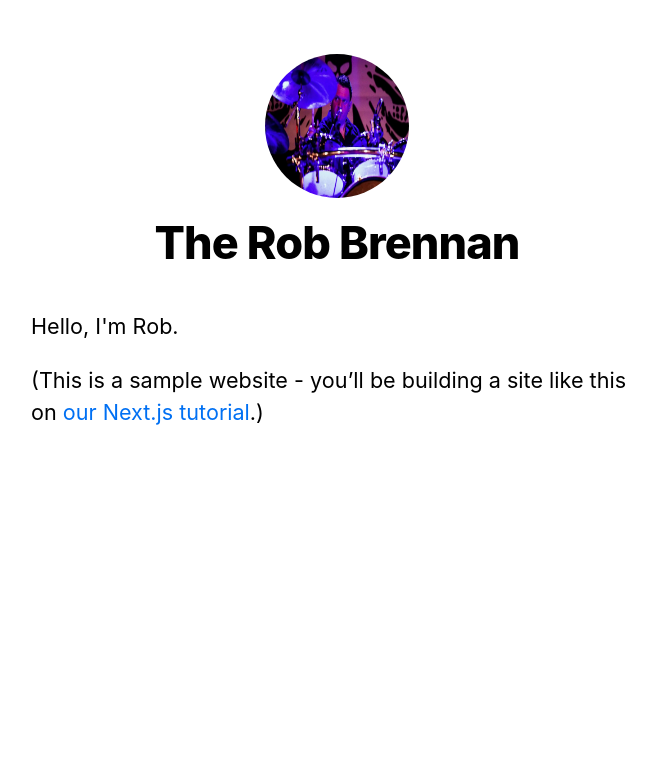
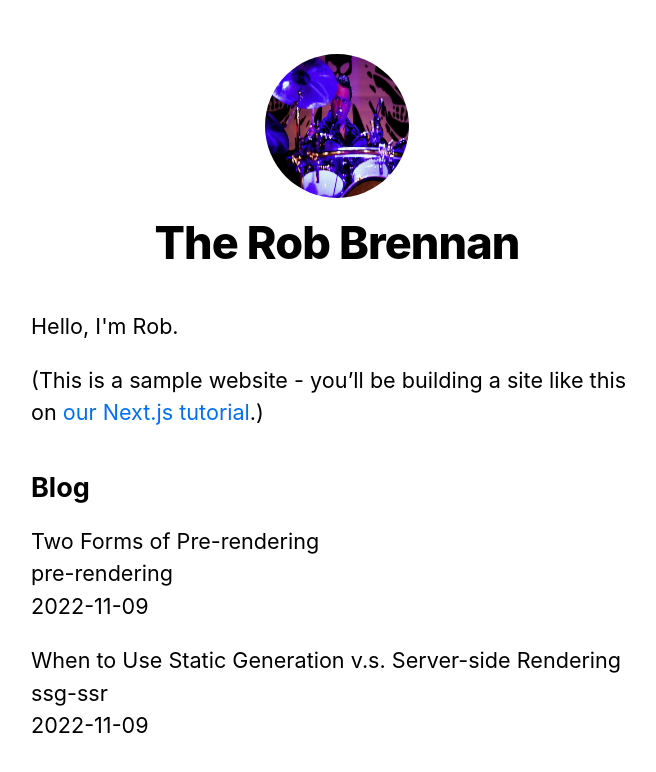
Before and after one commit to TheRobBrennan/concourse-2022.11.07, a Next.js app in the folder __reference__/nextjs-blog/: page / in a window 1280 px wide. Shown: the top 772 px of the page, without its empty margins (303-959 px from the left). Built offline with nearby package versions, Linux system fonts and the light colour scheme.

Commit message:
Use static generation for our default page

```diff
--- a/__reference__/nextjs-blog/pages/index.js
+++ b/__reference__/nextjs-blog/pages/index.js
@@ -2,7 +2,19 @@
 import Layout, { siteTitle } from "../components/layout";
 import utilStyles from "../styles/utils.module.css";
 
-export default function Home() {
+// Use static generation
+import { getSortedPostsData } from "../lib/posts";
+
+export async function getStaticProps() {
+  const allPostsData = getSortedPostsData();
+  return {
+    props: {
+      allPostsData,
+    },
+  };
+}
+
+export default function Home({ allPostsData }) {
   return (
     <Layout home>
       <Head>
@@ -15,6 +27,22 @@
           <a href="https://nextjs.org/learn">our Next.js tutorial</a>.)
         </p>
       </section>
+
+      {/* Add this <section> tag below the existing <section> tag */}
+      <section className={`${utilStyles.headingMd} ${utilStyles.padding1px}`}>
+        <h2 className={utilStyles.headingLg}>Blog</h2>
+        <ul className={utilStyles.list}>
+          {allPostsData.map(({ id, date, title }) => (
+            <li className={utilStyles.listItem} key={id}>
+              {title}
+              <br />
+              {id}
+              <br />
+              {date}
+            </li>
+          ))}
+        </ul>
+      </section>
     </Layout>
   );
 }
```
